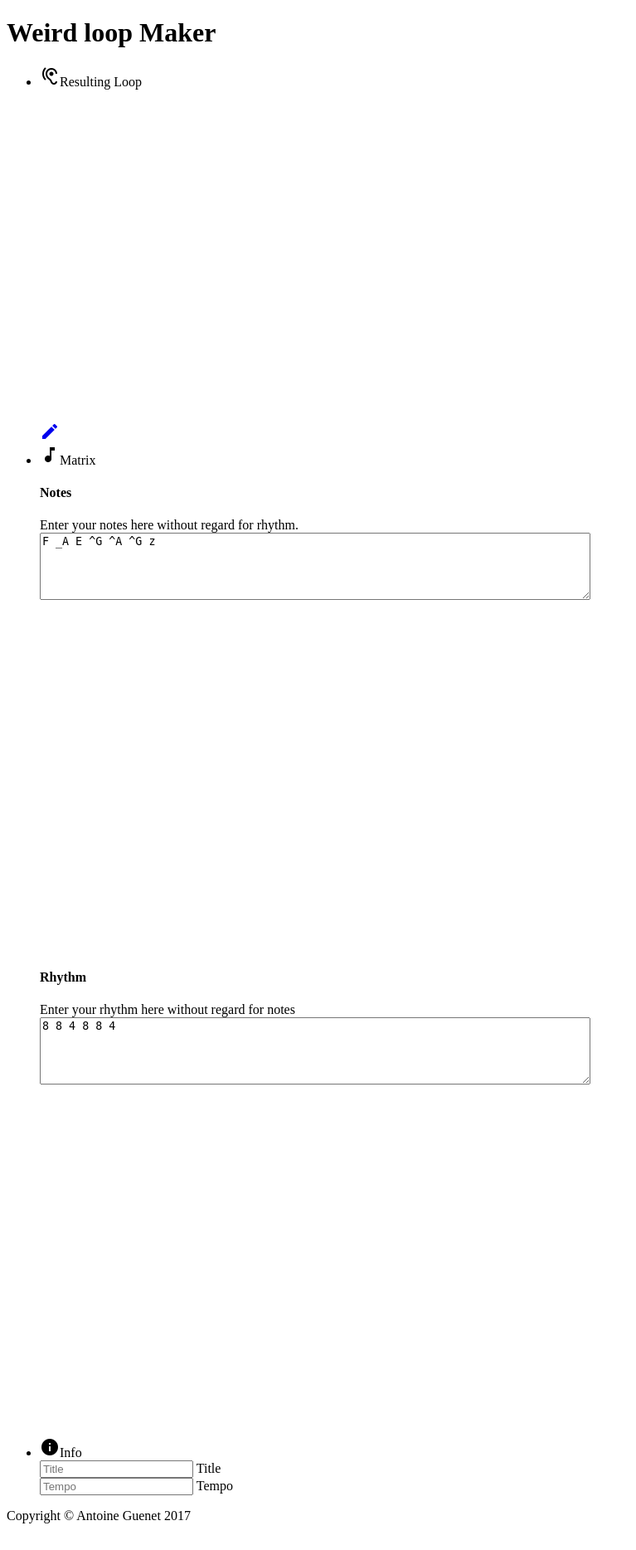
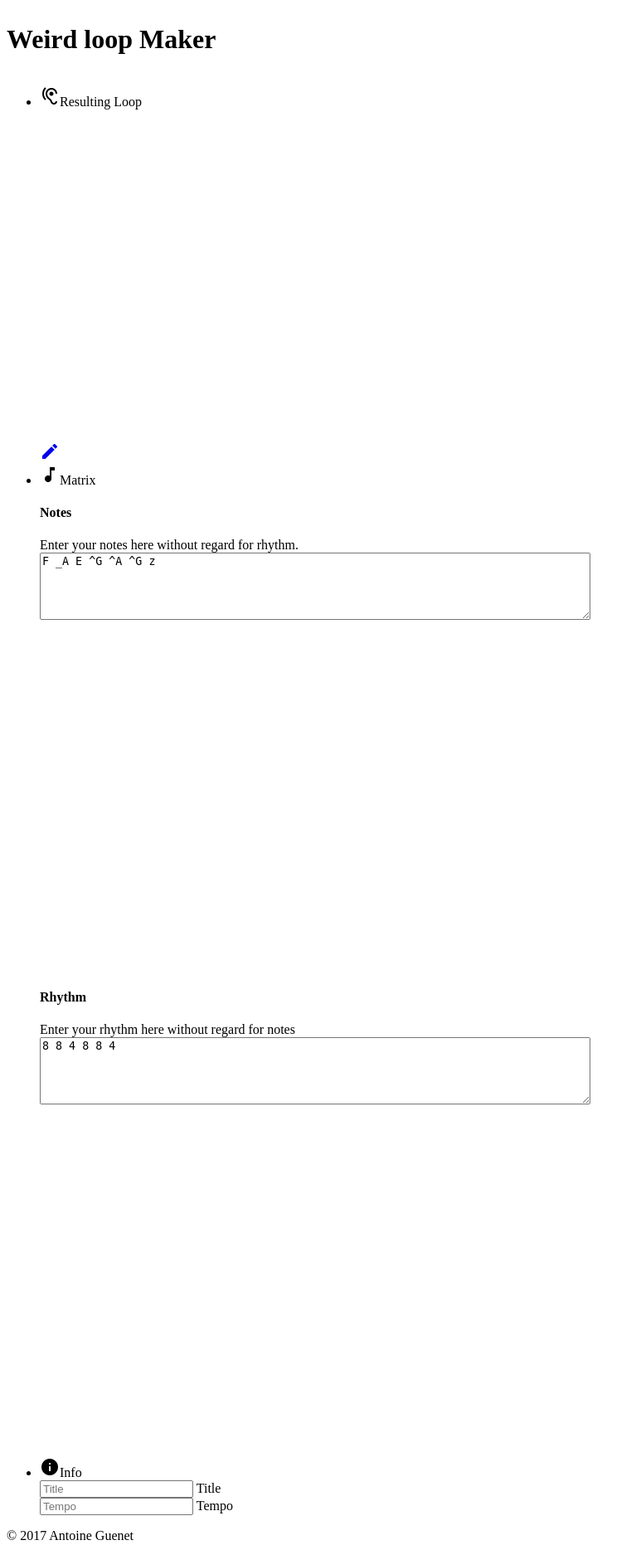
Before and after one commit to Zynton/xpmaker, a Flask app: template templates/index.html in a window 1280 px wide. Shown: the whole page at 83% size, without its empty margins (0-767 px from the left). Before the commit the page ends 1836 px from the top, so only its background shows below. Run offline with Flask 2, Linux system fonts and the light colour scheme; the template is opened without the code that fills it, so the values that code supplies are empty; some libraries are stand-ins or nearby versions.

Commit message:
Add footer, change color.

```diff
--- /dev/null
+++ b/static/css/style.css
@@ -0,0 +1,8 @@
+body {
+     display: flex;
+     min-height: 100vh;
+     flex-direction: column;
+ }
+ main {
+     flex: 1 0 auto;
+ }
--- a/templates/index.html
+++ b/templates/index.html
@@ -14,9 +14,10 @@
   		<link rel="stylesheet" href="https://maxcdn.bootstrapcdn.com/font-awesome/4.5.0/css/font-awesome.min.css">
   		<link rel="stylesheet" href="{{ url_for('bower.static', filename='materialize/dist/css/materialize.min.css') }}" media="all" type="text/css" />
   		<link rel="stylesheet" href="{{ url_for('static', filename='css/abcjs-midi.css') }}" media="all" type="text/css" />
+  		<link rel="stylesheet" href="{{ url_for('static', filename='css/style.css') }}" media="all" type="text/css" />
   		<link href="https://fonts.googleapis.com/icon?family=Material+Icons" rel="stylesheet">
   	</head>
-  	<body class="light-blue lighten-2">
+  	<body class="indigo lighten-4">
   		<header><h1 class="center-align">Weird loop Maker</h1></header>
   		<main class="container">
 
@@ -103,7 +104,12 @@
   				</li>
   			</ul>
 		 </main>
-		 <footer>Copyright © Antoine Guenet 2017</footer>
+		 <footer class="footer-copyright indigo lighten-3">
+	        	<div class="container white-text">
+	        		© 2017 Antoine Guenet
+	        	</div>
+	      	</div>
+		 </footer>
 
   	</body>
 </html>
```
Also changed, not shown: static/js/xpmaker.js (+10 -2 lines).
